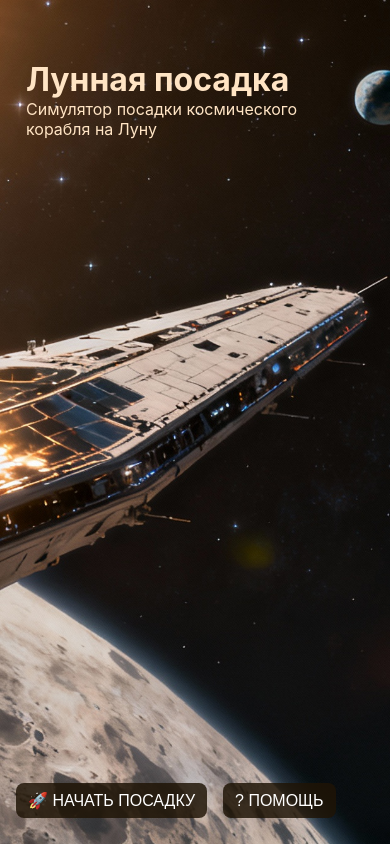
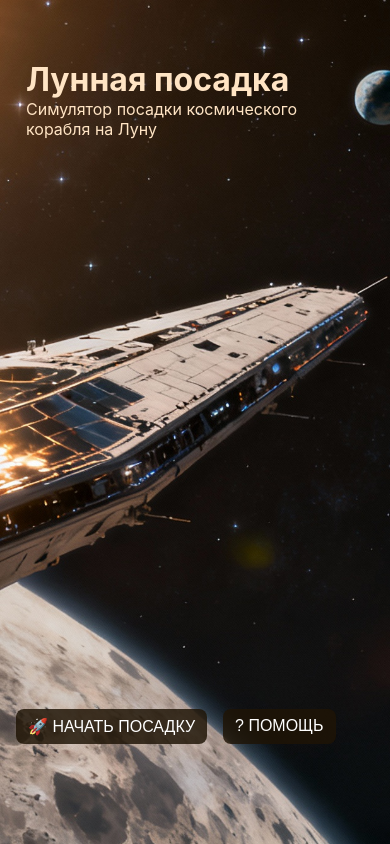
Before and after one commit to andymab/Moon-landing-vue3, a Vue app: page / in a window 390 px wide. Built offline with nearby package versions, Linux system fonts and the light colour scheme; no server answers.

Commit message:
fix size

```diff
--- a/src/components/StartScreen.vue
+++ b/src/components/StartScreen.vue
@@ -146,13 +146,7 @@ function startGame() { emit('start') }
     background: linear-gradient(180deg, #020516, #04102a);
 }
 
-@media (max-width: 768px) {
-  .start-screen {
-    height: 100%;
-    max-height: calc(100vh - env(safe-area-inset-bottom, 0px));
-  }
 
-}
 
 .full-img {
     width: 100%;
@@ -198,9 +192,9 @@ function startGame() { emit('start') }
 
 .start-actions {
     position: absolute;
-    bottom: 10px;
+    bottom: 5%;
     padding: 16px;
-    display:flex;
+    display: flex;
 }
 
 .align-center {
@@ -234,4 +228,17 @@ button {
     color: #fff;
     border: none
 }
+
+@media (max-width: 768px) {
+    .start-screen {
+        height: 100%;
+        max-height: calc(100vh - env(safe-area-inset-bottom, 0px));
+    }
+
+    .start-actions {
+        bottom: 10%;
+
+    }
+
+}
 </style>
```
Lines whose indentation alone changed are shown as unchanged.
